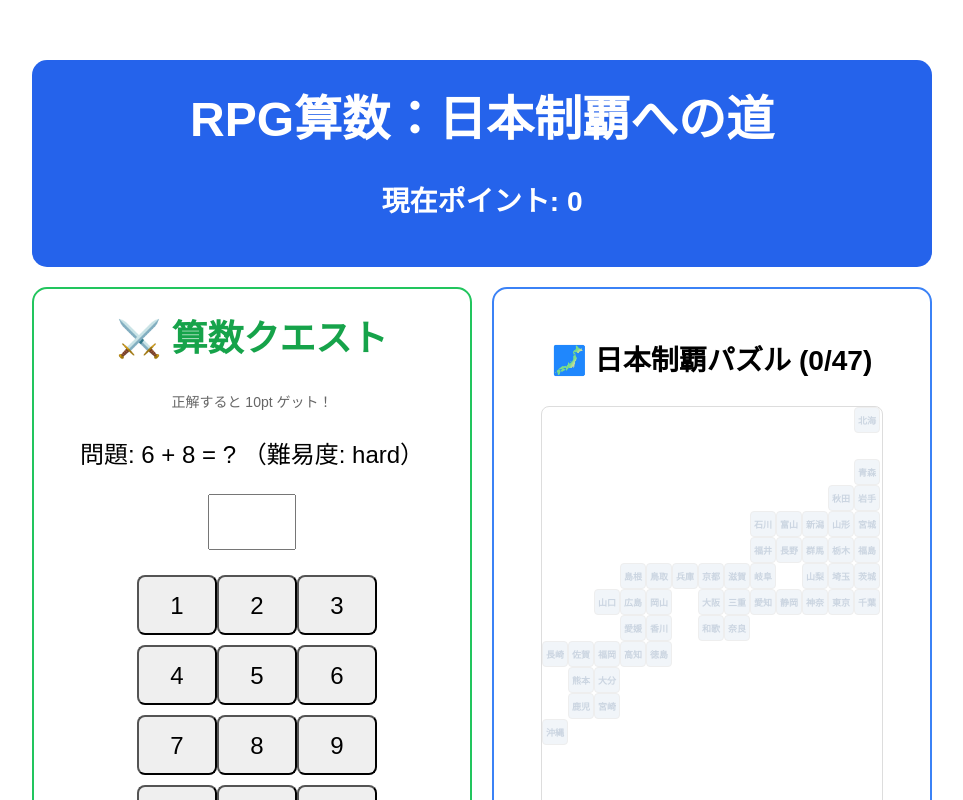
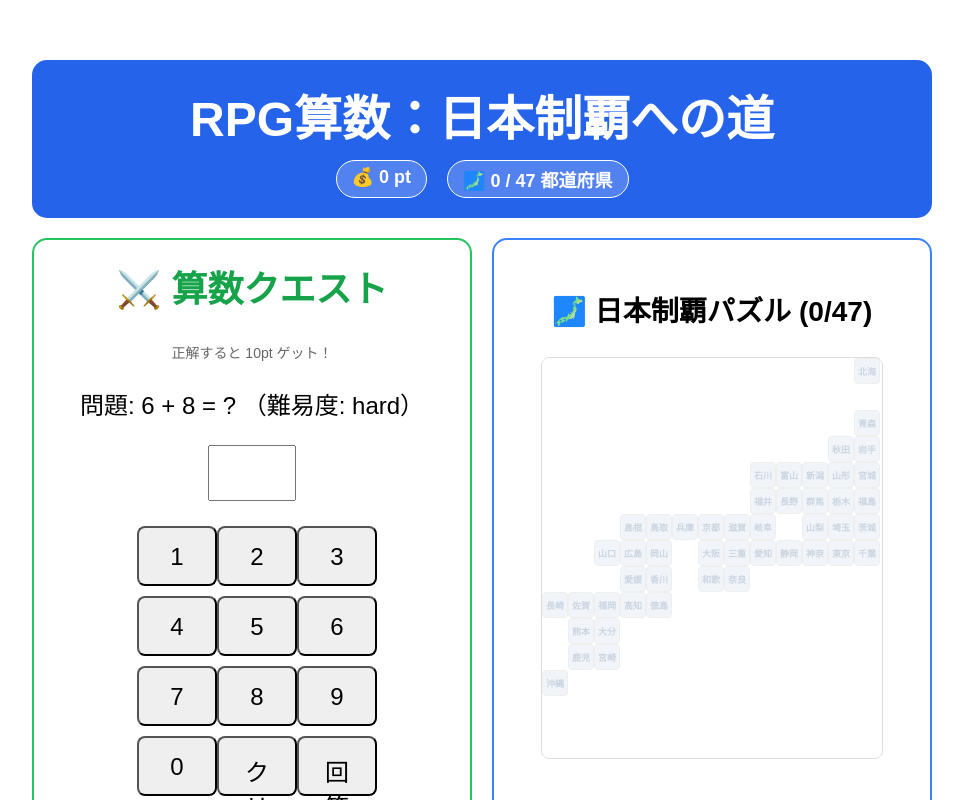
Before and after one commit to kotani6053/manaho0610, a React (Vite) app: page / in a window 1280 px wide. Shown: the top 800 px of the page, without its empty margins (158-1121 px from the left). Built offline with nearby package versions, Linux system fonts and the light colour scheme; the HTML template or start-up script is replaced by a standard one.

Commit message:
Update ScoreBoard.jsx

```diff
--- a/src/components/ScoreBoard.jsx
+++ b/src/components/ScoreBoard.jsx
@@ -1,7 +1,33 @@
 import React from 'react';
 
-function ScoreBoard({ points }) {
-  return <h3>現在ポイント: {points}</h3>;
+function ScoreBoard({ points, collectionCount }) {
+  return (
+    <div style={{
+      display: 'flex',
+      justifyContent: 'center',
+      gap: '20px',
+      marginTop: '10px',
+      fontSize: '18px',
+      fontWeight: 'bold'
+    }}>
+      <div style={{
+        backgroundColor: 'rgba(255, 255, 255, 0.2)',
+        padding: '5px 15px',
+        borderRadius: '20px',
+        border: '1px solid white'
+      }}>
+        💰 {points.toLocaleString()} pt
+      </div>
+      <div style={{
+        backgroundColor: 'rgba(255, 255, 255, 0.2)',
+        padding: '5px 15px',
+        borderRadius: '20px',
+        border: '1px solid white'
+      }}>
+        🗾 {collectionCount} / 47 都道府県
+      </div>
+    </div>
+  );
 }
 
 export default ScoreBoard;
```
